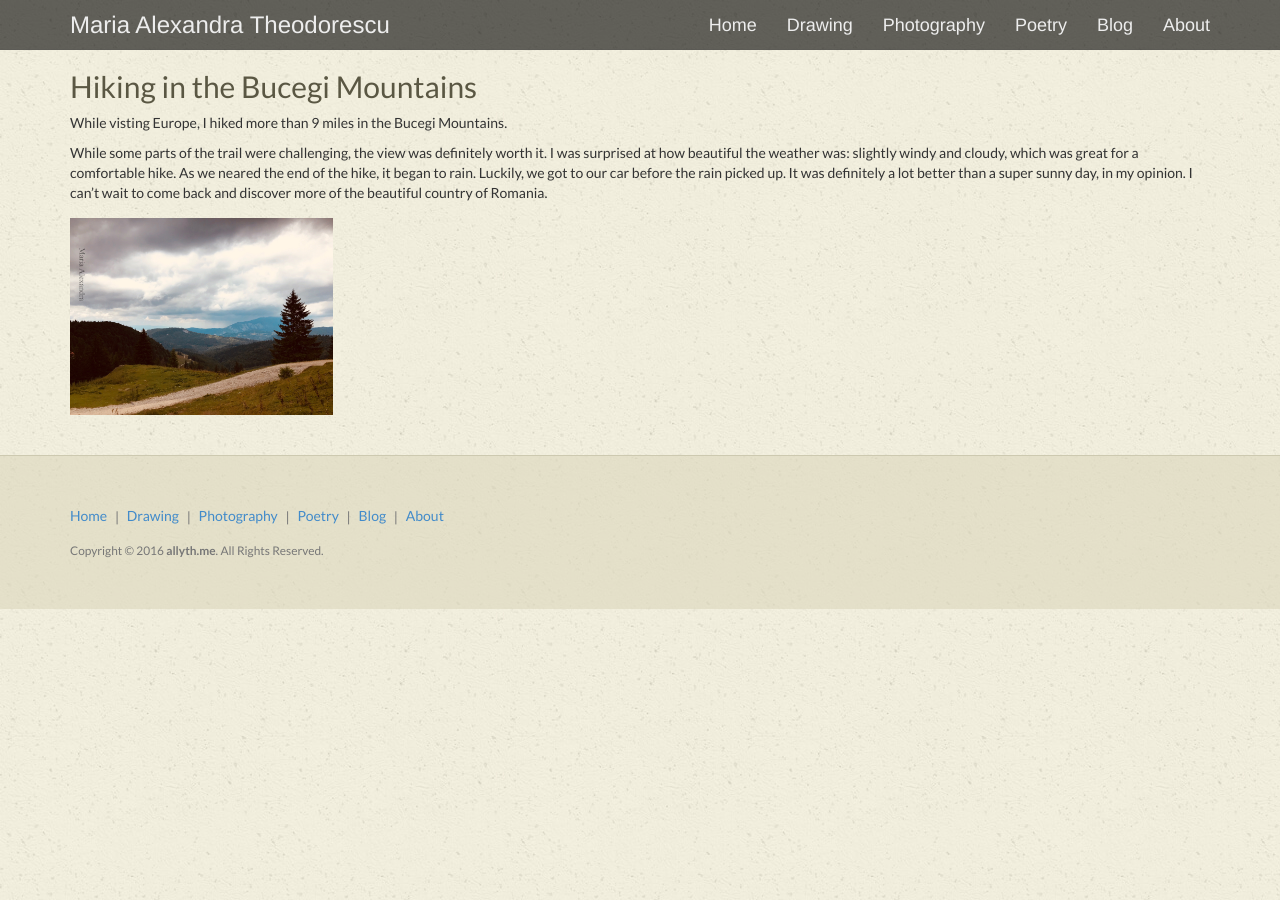
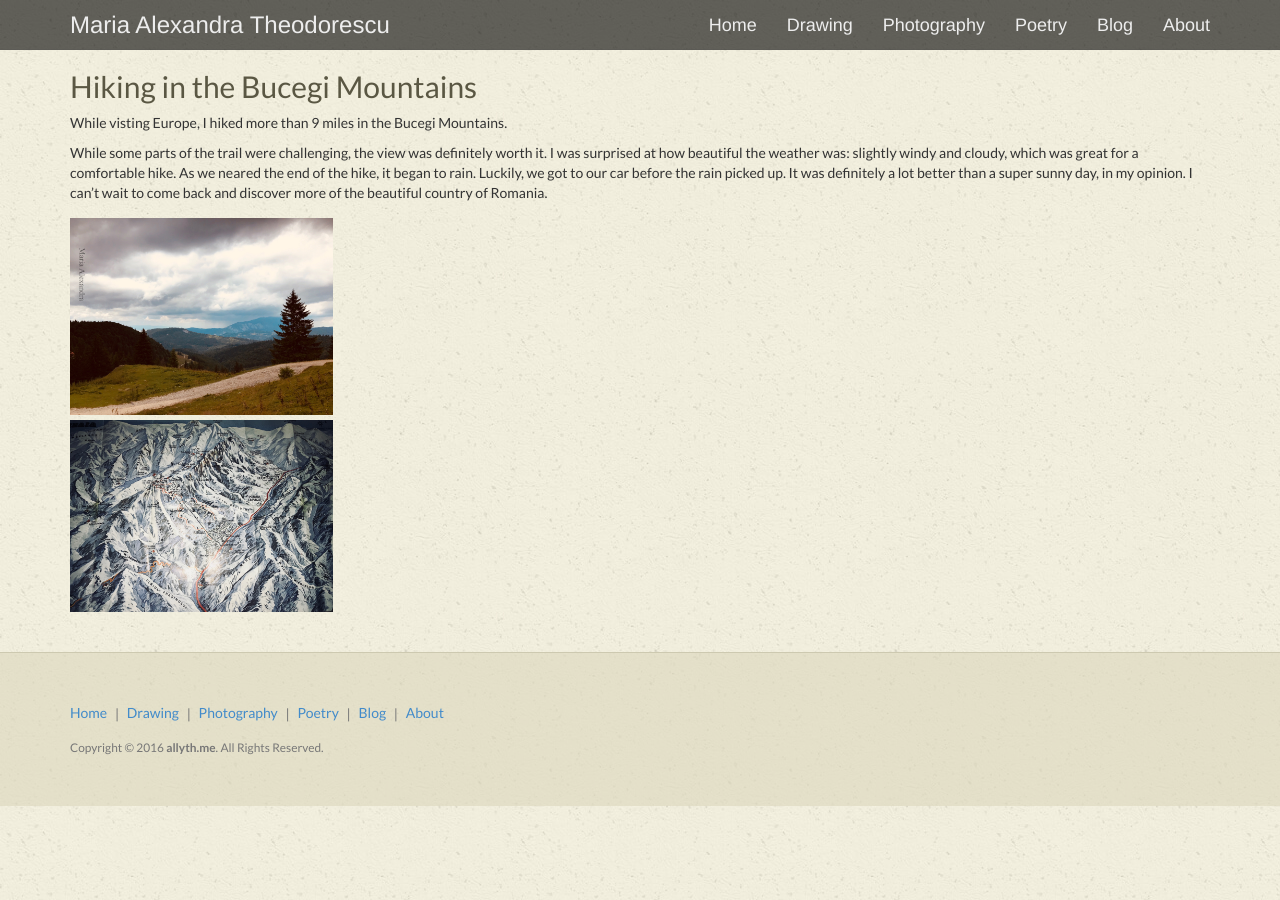
Before and after one commit to allyth/allyth, a Jekyll site: the page built from _posts/2018-07-15-Europe.md, in a window 1280 px wide. Built offline with Jekyll 4.4.1, drawn with Linux system fonts in a browser that asks for light colours; some web fonts are replaced.

Commit message:
Added pic

```diff
--- a/_posts/2018-07-15-Europe.md
+++ b/_posts/2018-07-15-Europe.md
@@ -19,4 +19,13 @@ While some parts of the trail were challenging, the view was definitely worth it
   </div>
 </div>
 
+<div style="height: 5px"></div>
+
+<div class="container1">
+  <div class="row">
+    <div class="col-sm-3">
+      <img class="img img-responsive" src= "{{ site.baseurl }}/img/blog/Europe2.jpg"/>
+    </div>
+  </div>
+</div>
 <br>
```
Also changed, not shown: img/blog/Europe2.jpg (added).
